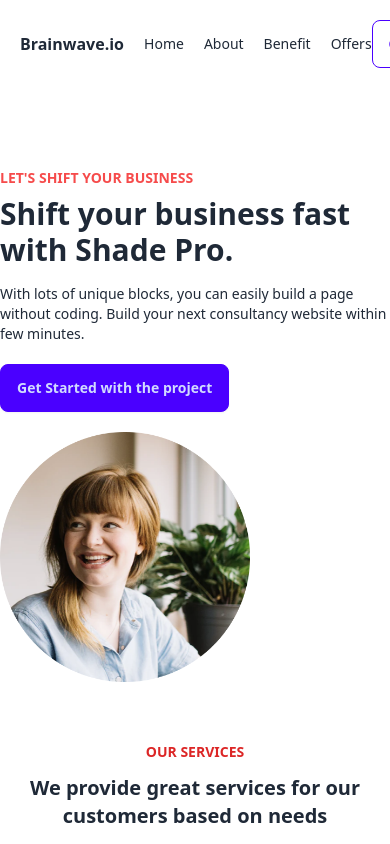
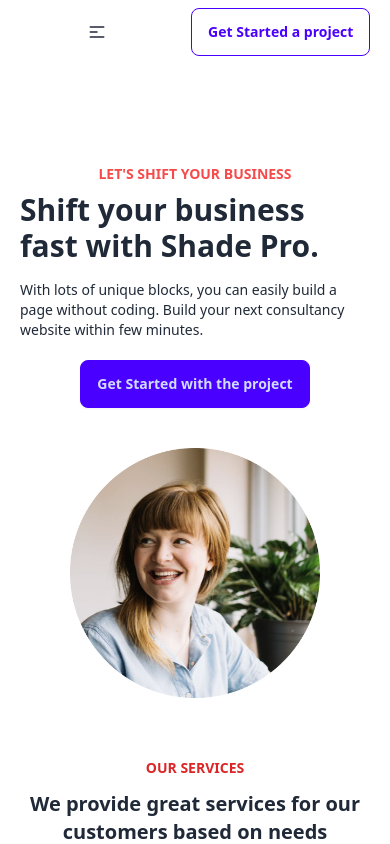
Before and after one commit to CleevePhilip/AgencyLandingpage, a React (Create React App) app in the folder client/: page / in a window 390 px wide. Shown: the top 844 px of the page. Built offline with nearby package versions, Linux system fonts and the light colour scheme.

Commit message:
Making Navbar responsive and hero page

```diff
--- a/client/src/components/Home.js
+++ b/client/src/components/Home.js
@@ -4,7 +4,7 @@
 const Home = () => {
   return (
     <>
-      <div className="w-full md:w-[30rem]">
+      <div className="w-full md:w-[30rem] flex flex-col justify-center  items-center p-5 lg:items-start ">
         <p className="text-[#F64B4B] text-sm font-bold">
           LET'S SHIFT YOUR BUSINESS
         </p>
@@ -19,8 +19,9 @@
           Get Started with the project
         </button>
       </div>
-      <div className="w-full md:w-auto">
-        <img src={hero} alt="hero-img" className="h-[250px] md:h-[400px]" />
+
+      <div className="w-full md:w-auto flex items-center justify-center">
+        <img src={hero} alt="hero-img" className="h-[250px] md:h-[400px] " />
       </div>
     </>
   );
--- a/client/src/components/Nav.js
+++ b/client/src/components/Nav.js
@@ -3,28 +3,70 @@
 const Nav = () => {
   return (
     <>
-      <nav className=" flex justify-around p-5">
-        <ul className="flex justify-center items-center gap-5 text-sm">
+      <div className="container flex justify-center items-center">
+        <div className="navbar flex justify-between items-center bg-base-100 w-[68%] gap-[10rem] relative">
+          {" "}
+          <div className="dropdown lg:hidden ">
+            <div tabIndex={0} role="button" className="btn btn-ghost">
+              <svg
+                xmlns="http://www.w3.org/2000/svg"
+                className="h-5 w-5"
+                fill="none"
+                viewBox="0 0 24 24"
+                stroke="currentColor"
+              >
+                <path
+                  strokeLinecap="round"
+                  strokeLinejoin="round"
+                  strokeWidth="2"
+                  d="M4 6h16M4 12h8m-8 6h16"
+                />
+              </svg>
+            </div>
+            <ul
+              tabIndex={0}
+              className="menu menu-sm dropdown-content bg-base-100 rounded-box z-[1] mt-3 w-52 p-2 shadow"
+            >
               <li>
-            <h1 className="font-bold text-base">Brainwave.io</h1>
+                <a>Home</a>
               </li>
               <li>
-            <a>Home</a>
-          </li>{" "}
-          <li>
                 <a>About</a>
-          </li>{" "}
+              </li>
               <li>
                 <a>Benefit</a>
-          </li>{" "}
+              </li>
               <li>
                 <a>Offers</a>
               </li>
             </ul>
+          </div>
+          <div className="navbar-start hidden lg:block">
+            <h1 className="font-bold text-base">Brainwave.io</h1>
+          </div>
+          <div className="navbar-center hidden lg:flex">
+            <ul className="menu menu-horizontal px-1 gap-5 text-sm">
+              <li>
+                <a>Home</a>
+              </li>
+              <li>
+                <a>About</a>
+              </li>
+              <li>
+                <a>Benefit</a>
+              </li>
+              <li>
+                <a>Offers</a>
+              </li>
+            </ul>
+          </div>
+          <div className="navbar-end">
             <button className="btn btn-primary btn-outline btn-xl">
               Get Started a project
             </button>
-      </nav>
+          </div>
+        </div>
+      </div>
     </>
   );
 };
```
Lines whose indentation alone changed are shown as unchanged.
